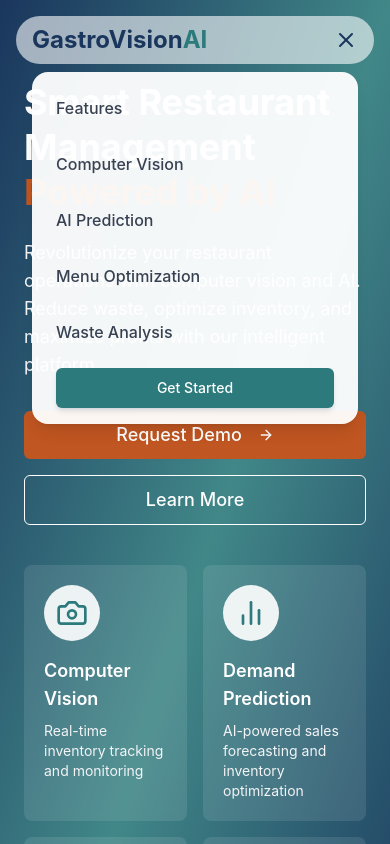
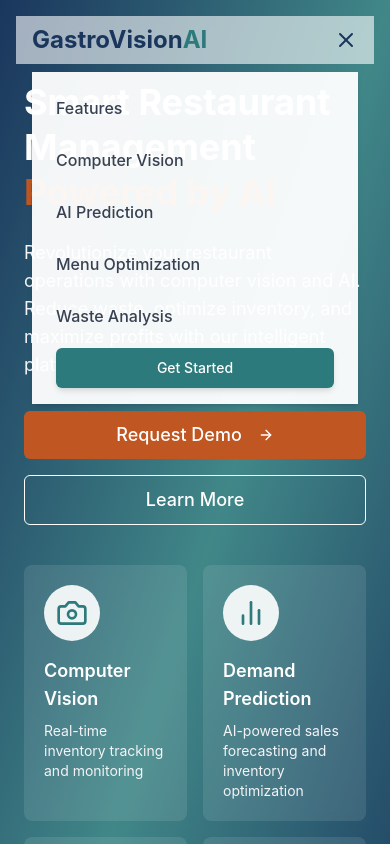
Before and after one commit to anandk2k4/gastro-visionary, a React (Vite) app: page / in a window 390 px wide. Both pictures are taken after a click on the button 346 px from the left and 40 px from the top of the page. Shown: the top 844 px of the page. Built offline with nearby package versions, Linux system fonts and the light colour scheme.

Commit message:
Refactor: Make navbar square and responsive
- Modified the navbar component to have a square appearance.
- Implemented responsiveness for different screen sizes.

```diff
--- a/src/components/Navbar.tsx
+++ b/src/components/Navbar.tsx
@@ -29,9 +29,9 @@ const Navbar: React.FC<NavbarProps> = ({ className }) => {
     <div className="fixed top-0 left-0 right-0 z-50 px-4 py-4 sm:px-6 md:py-6">
       <nav
         className={cn(
-          'max-w-6xl mx-auto rounded-full transition-all duration-300 py-2 px-4 sm:px-6',
+          'max-w-6xl mx-auto transition-all duration-300 py-2 px-4 sm:px-6',
           scrolled
-            ? 'bg-white/90 backdrop-blur-md shadow-lg'
+            ? 'bg-white/90 backdrop-blur-md shadow-md'
             : 'bg-white/60 backdrop-blur-sm',
           className
         )}
@@ -51,7 +51,7 @@ const Navbar: React.FC<NavbarProps> = ({ className }) => {
             <NavLink href="#menu">Menu Optimization</NavLink>
             <NavLink href="#waste">Waste Analysis</NavLink>
             <div className="ml-2">
-              <Button className="bg-restaurant-teal hover:bg-restaurant-blue-dark text-white transition-all duration-300 shadow-md hover:shadow-lg transform hover:-translate-y-1">
+              <Button className="bg-restaurant-teal hover:bg-restaurant-blue-dark text-white transition-all duration-300 shadow-md hover:shadow-lg">
                 Get Started
               </Button>
             </div>
@@ -68,8 +68,8 @@ const Navbar: React.FC<NavbarProps> = ({ className }) => {
 
         {/* Mobile Navigation */}
         {isMenuOpen && (
-          <div className="md:hidden absolute top-full mt-2 left-4 right-4 bg-white/95 backdrop-blur-md rounded-2xl shadow-lg z-40 animate-fade-in overflow-hidden">
-            <div className="px-6 py-4 flex flex-col space-y-4">
+          <div className="md:hidden absolute top-full mt-2 left-4 right-4 bg-white/95 backdrop-blur-md shadow-md z-40 animate-fade-in">
+            <div className="px-6 py-4 flex flex-col space-y-3">
               <MobileNavLink href="#features" onClick={() => setIsMenuOpen(false)}>Features</MobileNavLink>
               <MobileNavLink href="#vision" onClick={() => setIsMenuOpen(false)}>Computer Vision</MobileNavLink>
               <MobileNavLink href="#prediction" onClick={() => setIsMenuOpen(false)}>AI Prediction</MobileNavLink>
@@ -89,7 +89,7 @@ const Navbar: React.FC<NavbarProps> = ({ className }) => {
 const NavLink: React.FC<{ href: string; children: React.ReactNode }> = ({ href, children }) => (
   <a
     href={href}
-    className="text-gray-700 hover:text-restaurant-teal px-3 py-2 rounded-full hover:bg-gray-100/50 transition-colors duration-300 font-medium"
+    className="text-gray-700 hover:text-restaurant-teal px-3 py-2 hover:bg-gray-100/50 transition-colors duration-300 font-medium"
   >
     {children}
   </a>
```
